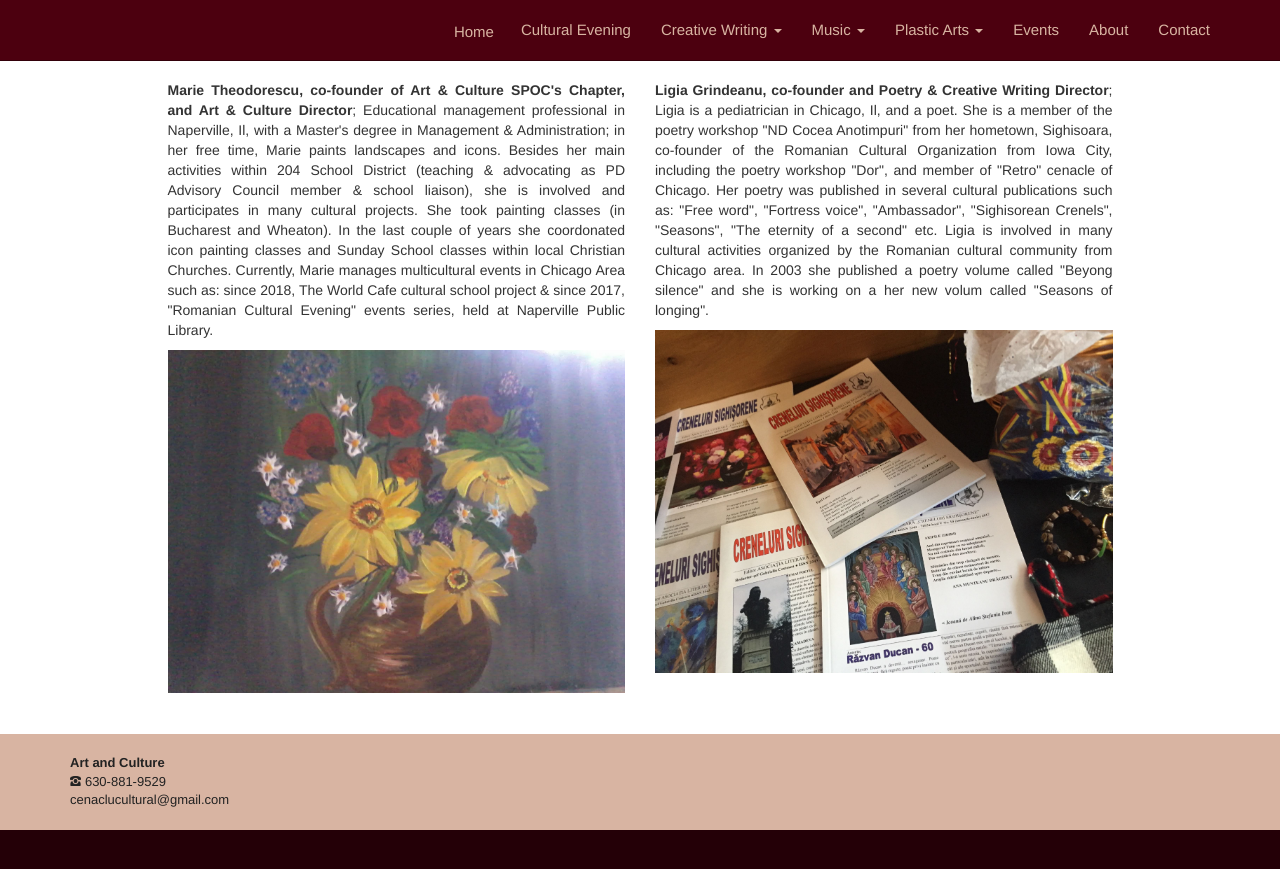
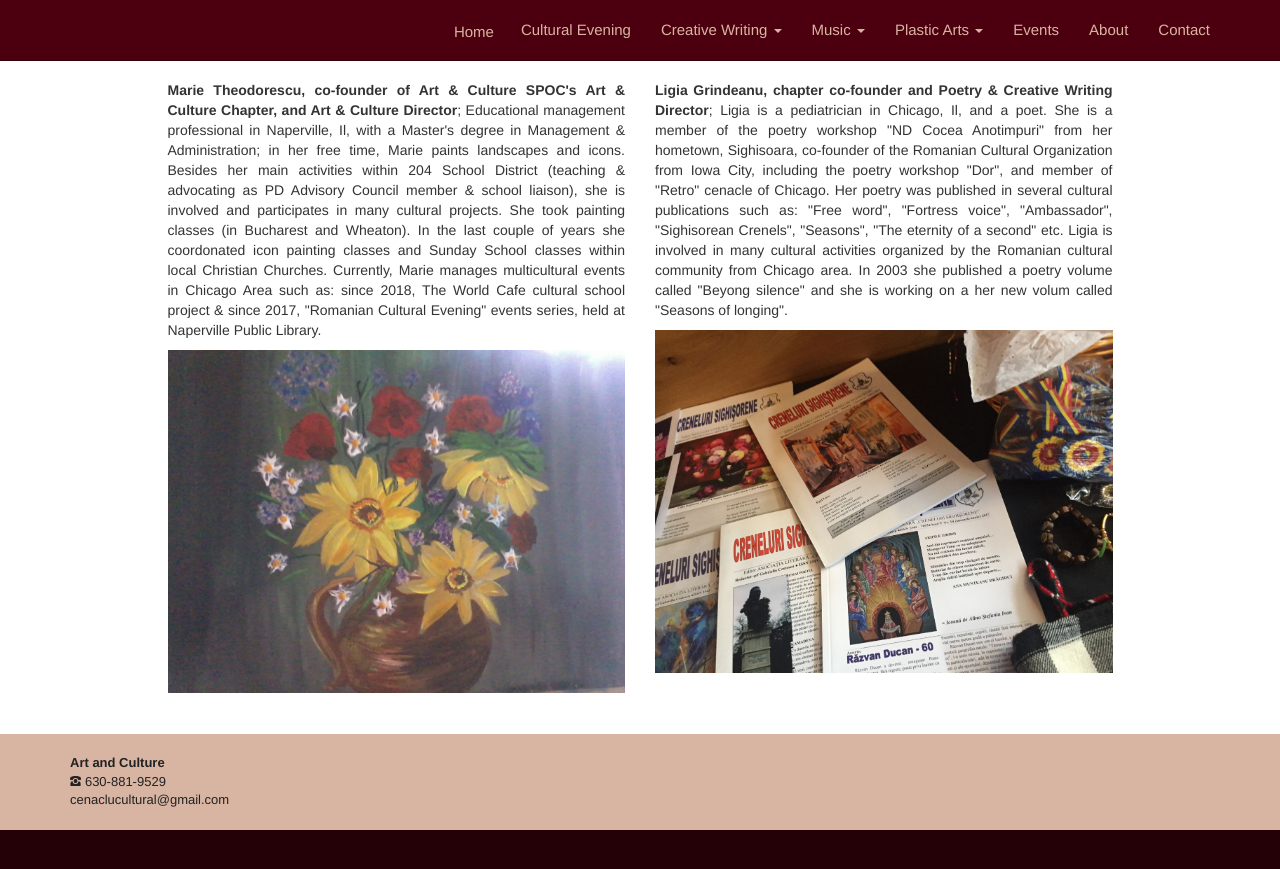
Before and after one commit to adrianth/culteve, a Jekyll site: the page built from en/about.html, in a window 1280 px wide. Shown: the top 869 px of the page. Built offline with Jekyll 4.4.1, drawn with Linux system fonts in a browser that asks for light colours.

Commit message:
cofounder

```diff
--- a/en/about.html
+++ b/en/about.html
@@ -12,7 +12,7 @@ title: About
         <div class="col-sm-5">
             <p style="text-align: justify">
 
-                <strong>Marie Theodorescu, co-founder of Art & Culture SPOC's Chapter, and Art & Culture Director</strong>; Educational management professional in Naperville, Il, with a Master's degree in Management & Administration; in her free time, Marie paints landscapes and icons. Besides her main activities within 204 School District (teaching & advocating as PD Advisory Council member & school liaison), she is involved and participates in many cultural projects. She took painting classes (in Bucharest and Wheaton). In the last couple of years she coordonated icon painting classes and Sunday School classes within local Christian Churches. Currently, Marie manages multicultural events in Chicago Area such as: since 2018, The World Cafe cultural school project & since 2017, "Romanian Cultural Evening" events series, held at Naperville Public Library. </p>
+                <strong>Marie Theodorescu, co-founder of Art & Culture SPOC's Art & Culture Chapter, and Art & Culture Director</strong>; Educational management professional in Naperville, Il, with a Master's degree in Management & Administration; in her free time, Marie paints landscapes and icons. Besides her main activities within 204 School District (teaching & advocating as PD Advisory Council member & school liaison), she is involved and participates in many cultural projects. She took painting classes (in Bucharest and Wheaton). In the last couple of years she coordonated icon painting classes and Sunday School classes within local Christian Churches. Currently, Marie manages multicultural events in Chicago Area such as: since 2018, The World Cafe cultural school project & since 2017, "Romanian Cultural Evening" events series, held at Naperville Public Library. </p>
 
             <img class="img img-responsive" src="{{ site.baseurl }}/img/events/vara.jpg" alt="">
 
@@ -21,7 +21,7 @@ title: About
 
         <div class="col-sm-5">
              <p style="text-align: justify">
-                <strong>Ligia Grindeanu, co-founder and Poetry & Creative Writing Director</strong>; Ligia is a pediatrician in Chicago, Il, and a poet. She is a member of the poetry workshop "ND Cocea Anotimpuri" from her hometown, Sighisoara, co-founder of the Romanian Cultural Organization from Iowa City, including the poetry workshop "Dor", and member of "Retro" cenacle of Chicago. Her poetry was published in several cultural publications such as: "Free word", "Fortress voice", "Ambassador", "Sighisorean Crenels", "Seasons", "The eternity of a second" etc. Ligia is involved in many cultural activities organized by the Romanian cultural community from Chicago area. In 2003 she published a poetry volume called "Beyong silence" and she is working on a her new volum called "Seasons of longing". </p>
+                <strong>Ligia Grindeanu, chapter co-founder and Poetry & Creative Writing Director</strong>; Ligia is a pediatrician in Chicago, Il, and a poet. She is a member of the poetry workshop "ND Cocea Anotimpuri" from her hometown, Sighisoara, co-founder of the Romanian Cultural Organization from Iowa City, including the poetry workshop "Dor", and member of "Retro" cenacle of Chicago. Her poetry was published in several cultural publications such as: "Free word", "Fortress voice", "Ambassador", "Sighisorean Crenels", "Seasons", "The eternity of a second" etc. Ligia is involved in many cultural activities organized by the Romanian cultural community from Chicago area. In 2003 she published a poetry volume called "Beyong silence" and she is working on a her new volum called "Seasons of longing". </p>
 
 
             </p> <img class="img img-responsive" src="{{ site.baseurl }}/img/events/crenel.jpg" alt="">
```
